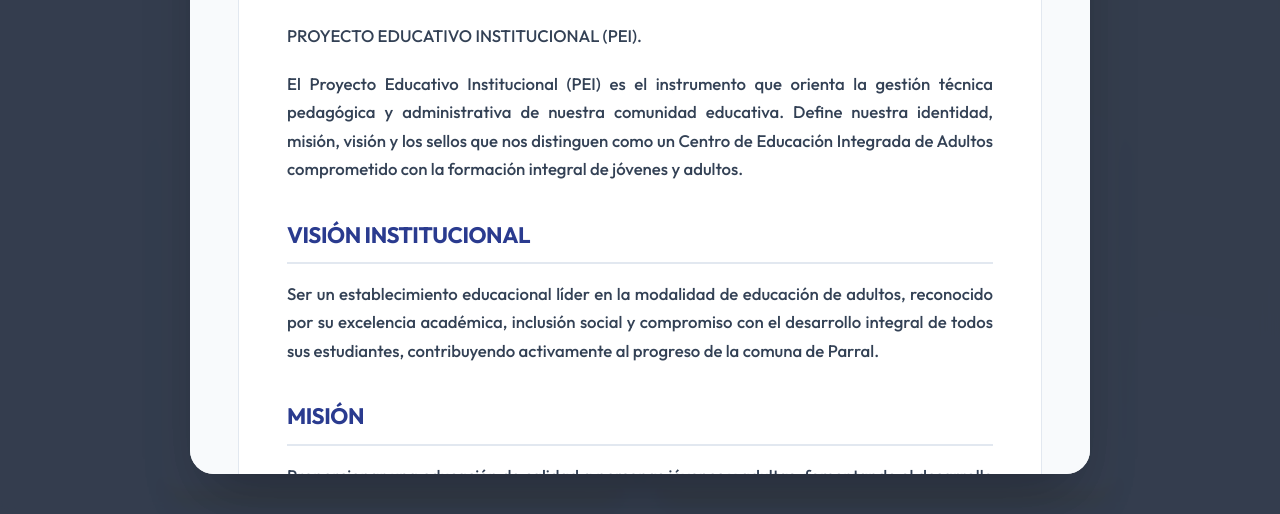
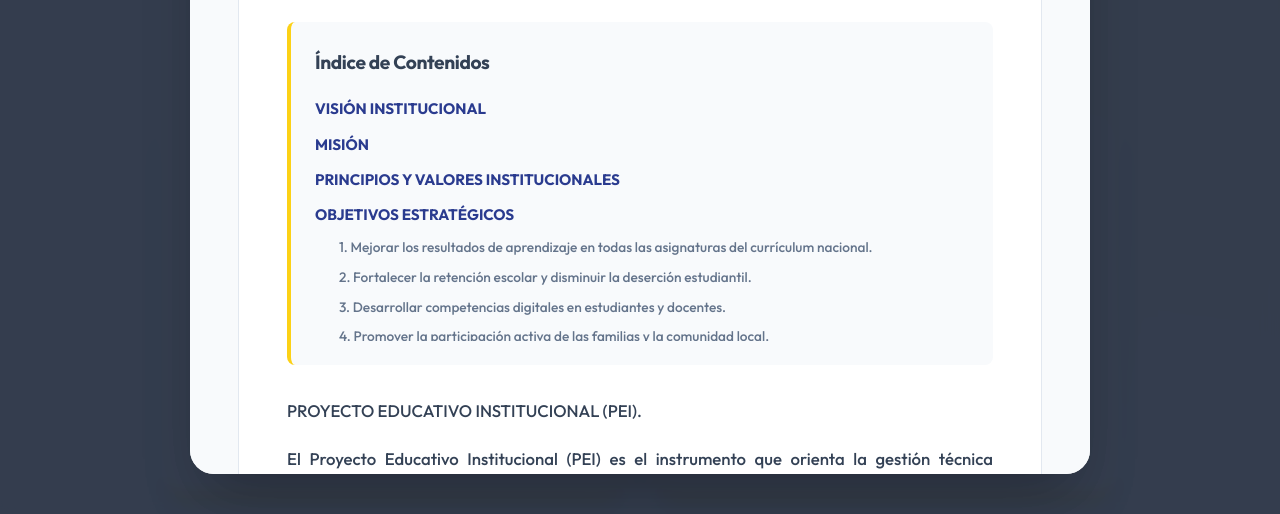
Before and after one commit to Juanpi2024/PROTOCOLOS-Y-REGLAMENTOS-CEIA-2026, a website built with Vite: page index.html in a window 1280 px wide. Both pictures are taken after a click on the button 394 px from the left and 593 px from the top of the page. Shown: the part 286-800 px from the top of the page. Built offline with nearby package versions, Linux system fonts and the light colour scheme; grey boxes are pictures that could not be loaded; files whose address does not match are found by name.

Commit message:
feat: Add automatic Table of Contents for long protocols with scrollable links

```diff
--- a/main.js
+++ b/main.js
@@ -178,6 +178,8 @@ const ProtocolApp = {
         const hasExternalLink = !!data.url_externa;
 
         let htmlContent = '';
+        let tocHtml = '';
+        let indexCount = 0;
 
         const titleRegex = /^[A-ZÁÉÍÓÚÑ\s]{4,}(\.|$|:)/;
         const numberTitleRegex = /^[0-9]+(\.[0-9]+)*(\.|\.-|\s)/;
@@ -188,15 +190,32 @@ const ProtocolApp = {
             const sanitizedText = this.escapeHtml(para).replace(/\\n/g, '<br>');
 
             if (titleRegex.test(para) && para === para.toUpperCase() && para.length < 150) {
-                htmlContent += `<h2>${sanitizedText}</h2>`;
+                const id = `section-${indexCount++}`;
+                htmlContent += `<h2 id="${id}">${sanitizedText}</h2>`;
+                tocHtml += `<li><a href="#${id}" class="toc-link">${sanitizedText}</a></li>`;
             } else if (numberTitleRegex.test(para)) {
-                htmlContent += `<h3>${sanitizedText}</h3>`;
+                const id = `section-${indexCount++}`;
+                htmlContent += `<h3 id="${id}">${sanitizedText}</h3>`;
+                tocHtml += `<li><a href="#${id}" class="toc-link toc-sublink">${sanitizedText}</a></li>`;
             } else if (letterRegex.test(para) || dashRegex.test(para)) {
                 htmlContent += `<div class="indent-item">${sanitizedText}</div>`;
             } else if (para.trim()) {
                 htmlContent += `<p>${sanitizedText}</p>`;
             }
         });
+
+        // Add index section if there are headings
+        let tocContainerHtml = '';
+        if (tocHtml) {
+            tocContainerHtml = `
+                <div class="toc-container" style="background: #f8fafc; padding: 1.5rem; border-radius: 8px; margin-bottom: 2rem; border-left: 4px solid var(--secondary);">
+                    <h3 style="margin-top: 0; color: var(--text-dark);">Índice de Contenidos</h3>
+                    <ul style="list-style-type: none; padding-left: 0; margin-bottom: 0; max-height: 250px; overflow-y: auto; font-size: 0.95rem;">
+                        ${tocHtml}
+                    </ul>
+                </div>
+            `;
+        }
 
         const externalLinkHtml = hasExternalLink ? `
             <div style="margin-top: 2rem; padding: 1.5rem; background: #f0f9ff; border-radius: 12px; border-left: 4px solid var(--primary);">
@@ -215,6 +234,7 @@ const ProtocolApp = {
             </div>
             <div class="modal-body document-view">
                 <div class="document-content">
+                    ${tocContainerHtml}
                     ${htmlContent}
                     ${externalLinkHtml}
                 </div>
@@ -222,6 +242,23 @@ const ProtocolApp = {
         `;
 
         this.ui.modalContent.querySelector('.modal-body').scrollTop = 0;
+
+        // Add smooth scrolling to TOC links
+        this.ui.modalContent.querySelectorAll('.toc-link').forEach(link => {
+            link.addEventListener('click', (e) => {
+                e.preventDefault();
+                const targetId = link.getAttribute('href').substring(1);
+                const targetElement = document.getElementById(targetId);
+                const modalBody = this.ui.modalContent.querySelector('.modal-body');
+
+                if (targetElement && modalBody) {
+                    modalBody.scrollTo({
+                        top: targetElement.offsetTop - 20, // Add a little padding
+                        behavior: 'smooth'
+                    });
+                }
+            });
+        });
     }
 };
 
--- a/style.css
+++ b/style.css
@@ -321,3 +321,30 @@ h1, h2, h3 {
   .document-content { padding: 1.5rem; }
   .document-content .indent-item { margin-left: 1rem; }
 }
+
+/* Table of Contents */
+.toc-link {
+  color: var(--primary);
+  text-decoration: none;
+  font-weight: 600;
+  display: block;
+  padding: 0.3rem 0;
+  transition: var(--transition);
+}
+
+.toc-link:hover {
+  color: var(--primary-light);
+  text-decoration: underline;
+}
+
+.toc-sublink {
+  font-weight: 400;
+  color: var(--text-muted);
+  margin-left: 1.5rem;
+  font-size: 0.9em;
+  padding: 0.2rem 0;
+}
+
+.toc-sublink:hover {
+  color: var(--primary);
+}
```
